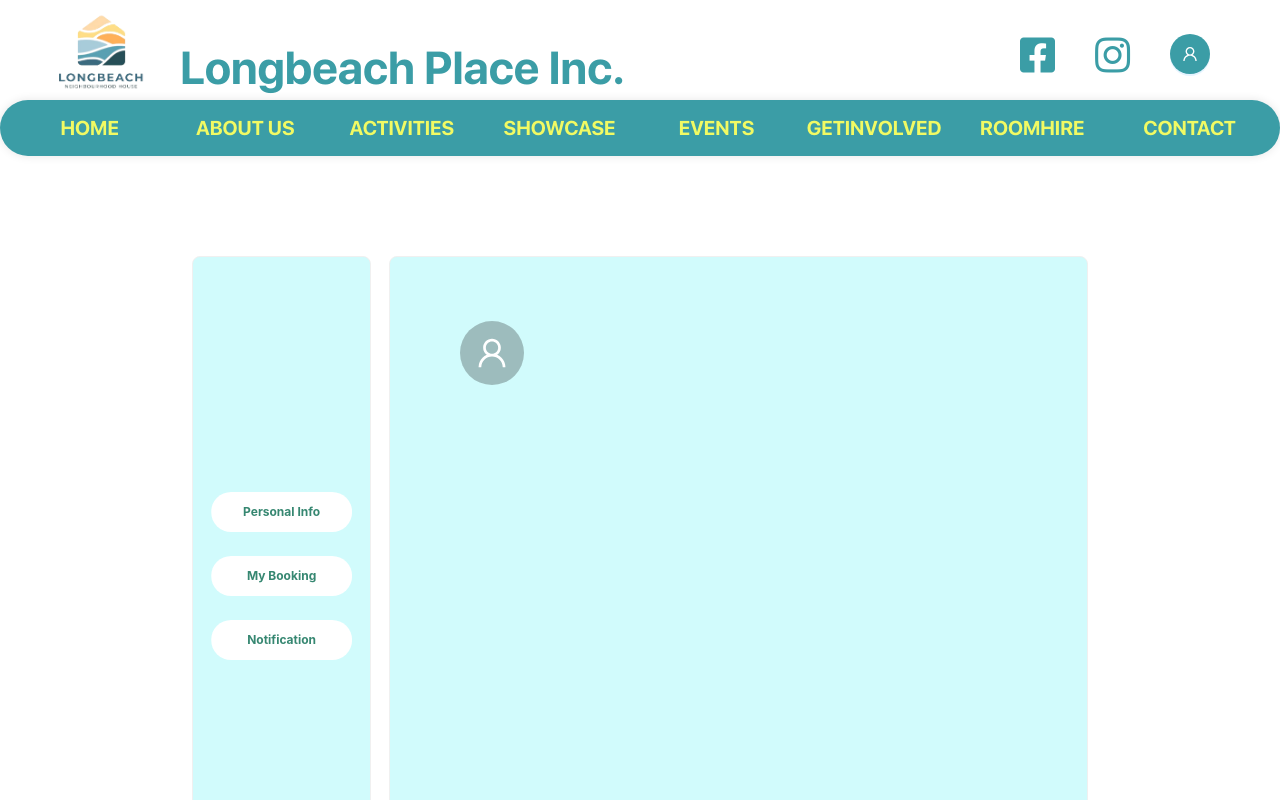
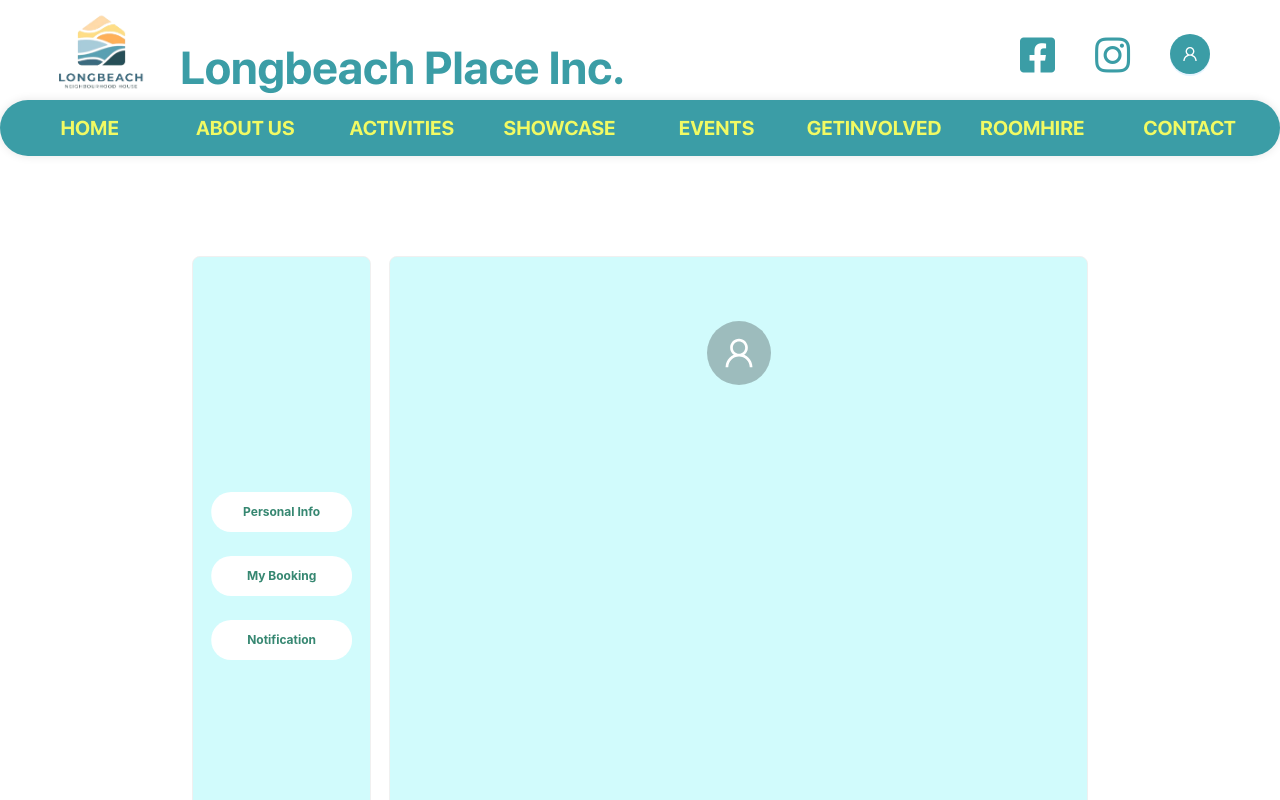
Before and after one commit to lbp-inc/comp30022-2023s2, a React (Create React App) app in the folder frontend/: page /personal-info in a window 1280 px wide. Shown: the top 800 px of the page. Built offline with nearby package versions, Linux system fonts and the light colour scheme; no server answers.

Commit message:
[Membership/v2] Modify personal-info.css

```diff
--- a/frontend/src/Membership/style/personal-info.css
+++ b/frontend/src/Membership/style/personal-info.css
@@ -190,11 +190,11 @@
     }
 }
 
-/* .avatar {
+.avatar {
     display: flex;
     justify-content: center;
     align-items: center;
-} */
+}
 
 .save-button {
     background-color: #368771;
```
